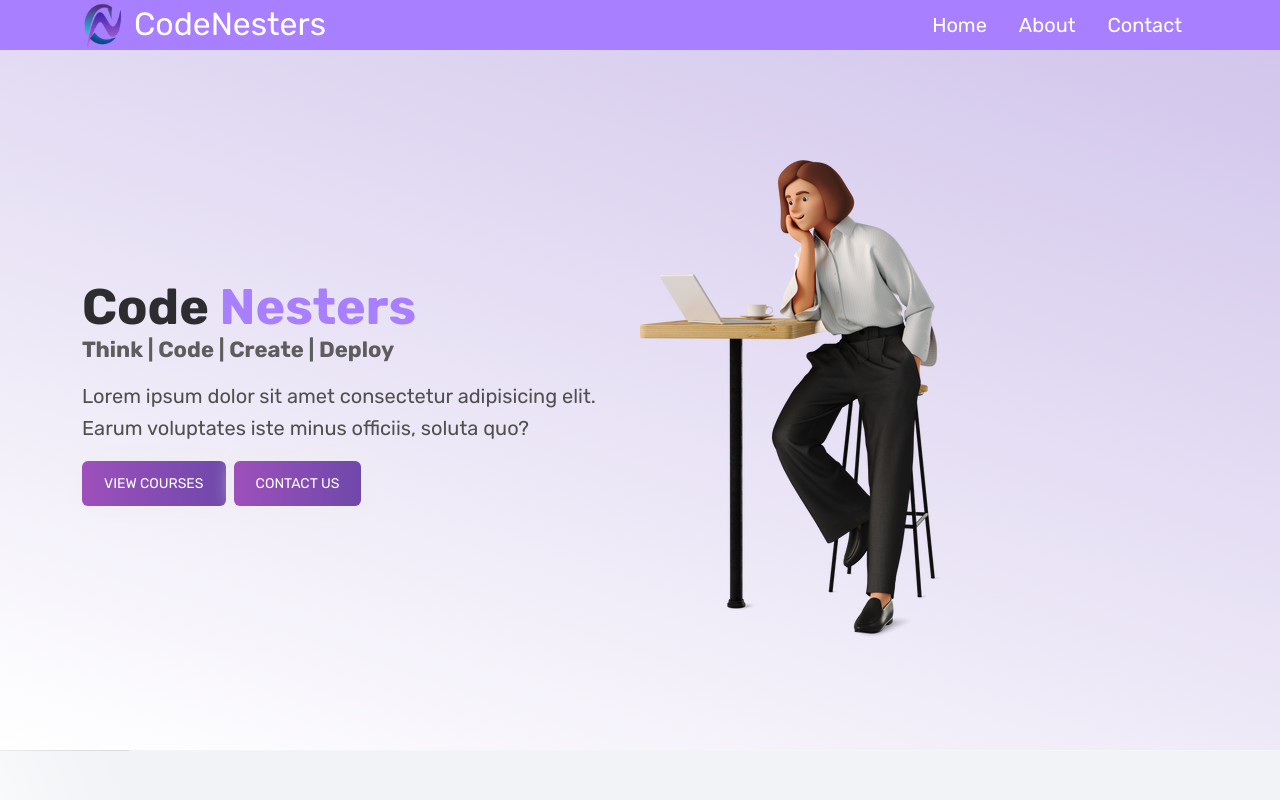
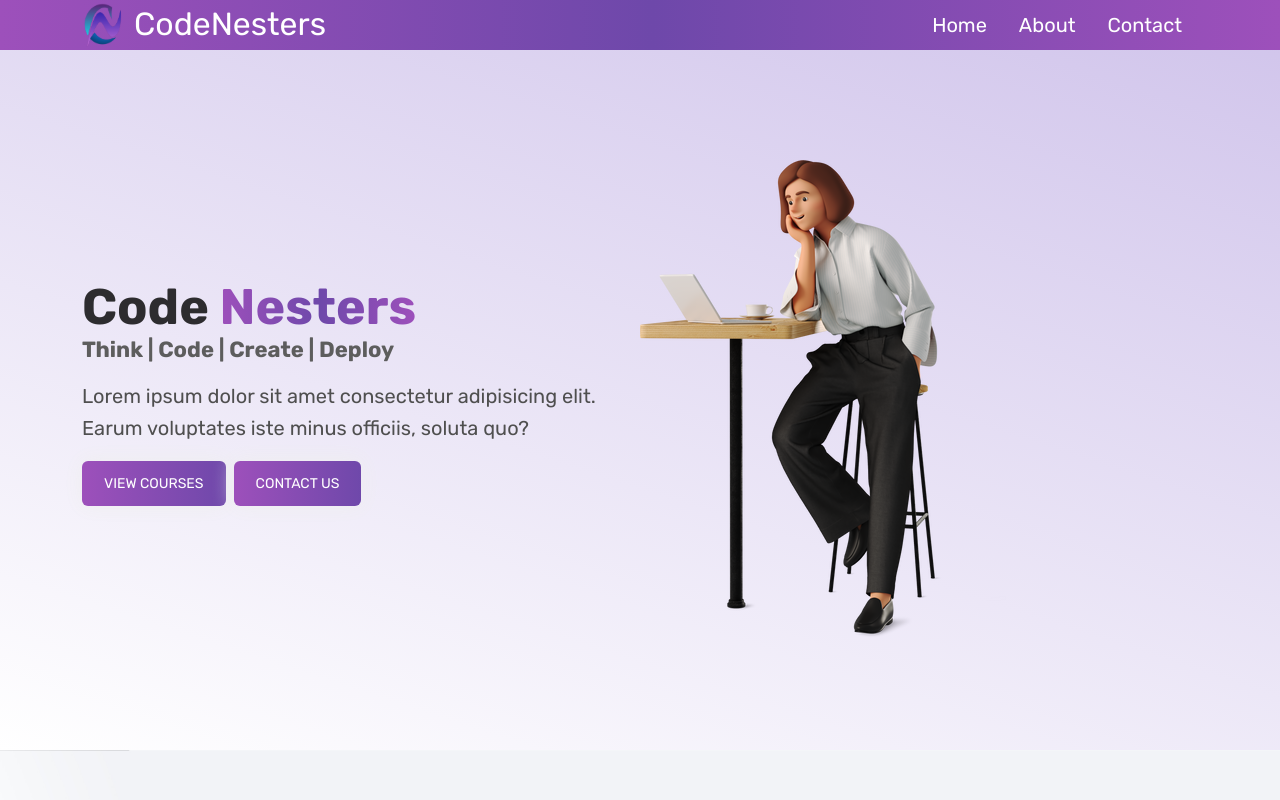
Before and after one commit to Yashcodes/CodeNesters-Frontend, a React (Create React App) app: page / in a window 1280 px wide. Shown: the top 800 px of the page. Built offline with nearby package versions, Linux system fonts and the light colour scheme.

Commit message:
Improved navbar design

```diff
--- a/src/components/HeroSectionHome.jsx
+++ b/src/components/HeroSectionHome.jsx
@@ -11,7 +11,7 @@ const HeroSectionHome = () => {
       <div className="hero-section container ">
         <div className="left-hero-section text-start col-md-6">
           <h2 className="hero-head text-start">
-            Code <span>Nesters</span>
+            Code <span className="text-gradient">Nesters</span>
             <p>Think | Code | Create | Deploy</p>
           </h2>
 
@@ -21,8 +21,18 @@ const HeroSectionHome = () => {
           </p>
 
           <div className="hero-btn my-3">
-            <button className="btn hero-btn-1" onClick={() => navigate('/courses')}>View Courses</button>
-            <button className="btn hero-btn-2" onClick={() => navigate('/contact')}>Contact Us</button>
+            <button
+              className="btn hero-btn-1"
+              onClick={() => navigate("/courses")}
+            >
+              View Courses
+            </button>
+            <button
+              className="btn hero-btn-2"
+              onClick={() => navigate("/contact")}
+            >
+              Contact Us
+            </button>
           </div>
         </div>
         <div className="right-hero-section col-md-6">
--- a/src/components/Layout/styles/Header.css
+++ b/src/components/Layout/styles/Header.css
@@ -18,9 +18,12 @@ body {
   flex-direction: row;
   align-items: center;
   justify-content: space-between;
-  background-color: #a87fff;
-  /* background: linear-gradient(to left, #f46b45, #eea849); */
-  /* W3C, IE 10+/ Edge, Firefox 16+, Chrome 26+, Opera 12+, Safari 7+ */
+  background-image: linear-gradient(
+    to right,
+    #9d50bb 0%,
+    #6e48aa 51%,
+    #9d50bb 100%
+  );
   color: #fff;
   height: 50px;
   padding: 1em;
--- a/src/styles/HeroSection.css
+++ b/src/styles/HeroSection.css
@@ -33,10 +33,6 @@
   color: rgba(9, 9, 9, 0.842);
 }
 
-.hero-head > span {
-  color: #a87fff;
-}
-
 .left-hero-section,
 .right-hero-section {
   margin: 44px 0px;
@@ -62,8 +58,6 @@
   color: white;
   box-shadow: 0 0 20px #eee;
   border-radius: 6px;
-  outline: 1px solid
-    linear-gradient(to right, #9d50bb 0%, #6e48aa 51%, #9d50bb 100%);
 }
 
 .hero-btn-1:hover {
@@ -79,8 +73,6 @@
     #6e48aa 51%,
     #9d50bb 100%
   );
-  margin: 10px;
-  padding: 15px 45px;
   text-align: center;
   text-transform: uppercase;
   transition: 0.5s;
@@ -88,8 +80,6 @@
   color: white;
   box-shadow: 0 0 20px #eee;
   border-radius: 6px;
-  outline: 1px solid
-    linear-gradient(to right, #9d50bb 0%, #6e48aa 51%, #9d50bb 100%);
 }
 
 .hero-btn-2:hover {
@@ -101,3 +91,26 @@
 .hero-head p {
   color: rgb(93, 93, 93);
 }
+
+.text-gradient {
+  font-weight: 800;
+  color: darkblue;
+}
+
+@supports (--css: variables) {
+  .text-gradient {
+    background-image: linear-gradient(
+      to right,
+      #9d50bb 0%,
+      #6e48aa 51%,
+      #9d50bb 100%
+    );
+    color: transparent;
+    background-clip: text;
+  }
+
+  .text-gradient::selection {
+    color: white;
+    background: darkorchid;
+  }
+}
```
